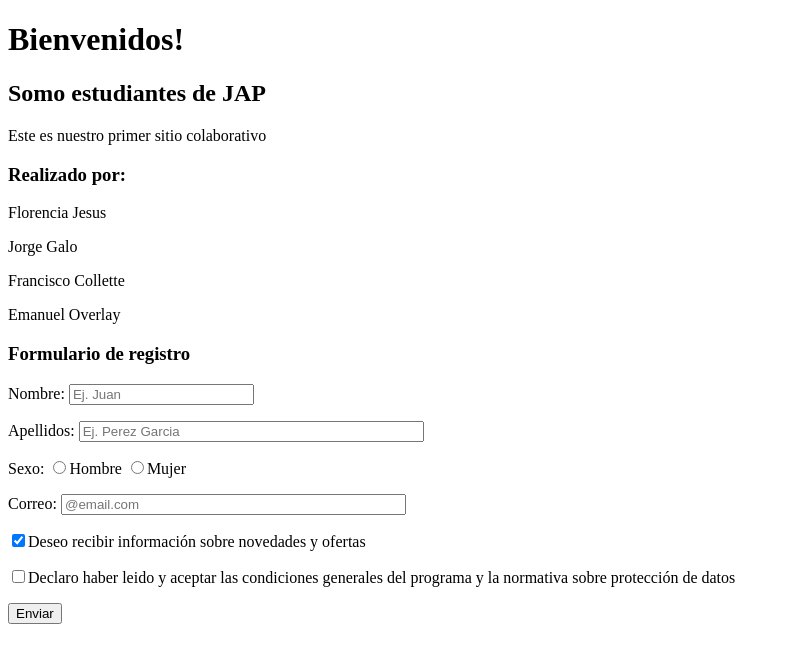
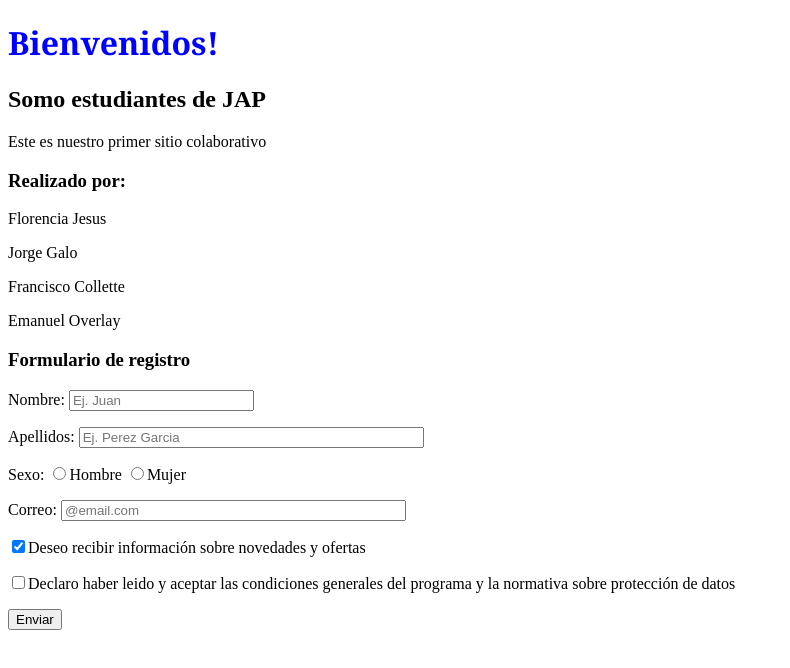
Before and after one commit to emanueloverlay/entrega0, a plain HTML site: page index.html in a window 1280 px wide. Shown: the whole page, without its empty margins (0-790 px from the left). Drawn offline with Linux system fonts and the light colour scheme.

Commit message:
actualizacion francisco

```diff
--- /dev/null
+++ b/css grupal.css
@@ -0,0 +1,5 @@
+/* esto es un archivo de css */
+
+h1 { color: blue;
+font-size: 40;
+font-family: Georgia, 'Times New Roman', Times, serif;}
--- a/index.html
+++ b/index.html
@@ -5,6 +5,7 @@
     <meta http-equiv="X-UA-Compatible" content="IE=edge">
     <meta name="viewport" content="width=device-width, initial-scale=1.0">
     <title>Document</title>
+    <link rel="stylesheet" href="css grupal.css">
 </head>
 <body>
     <h1>Bienvenidos!</h1>
```
